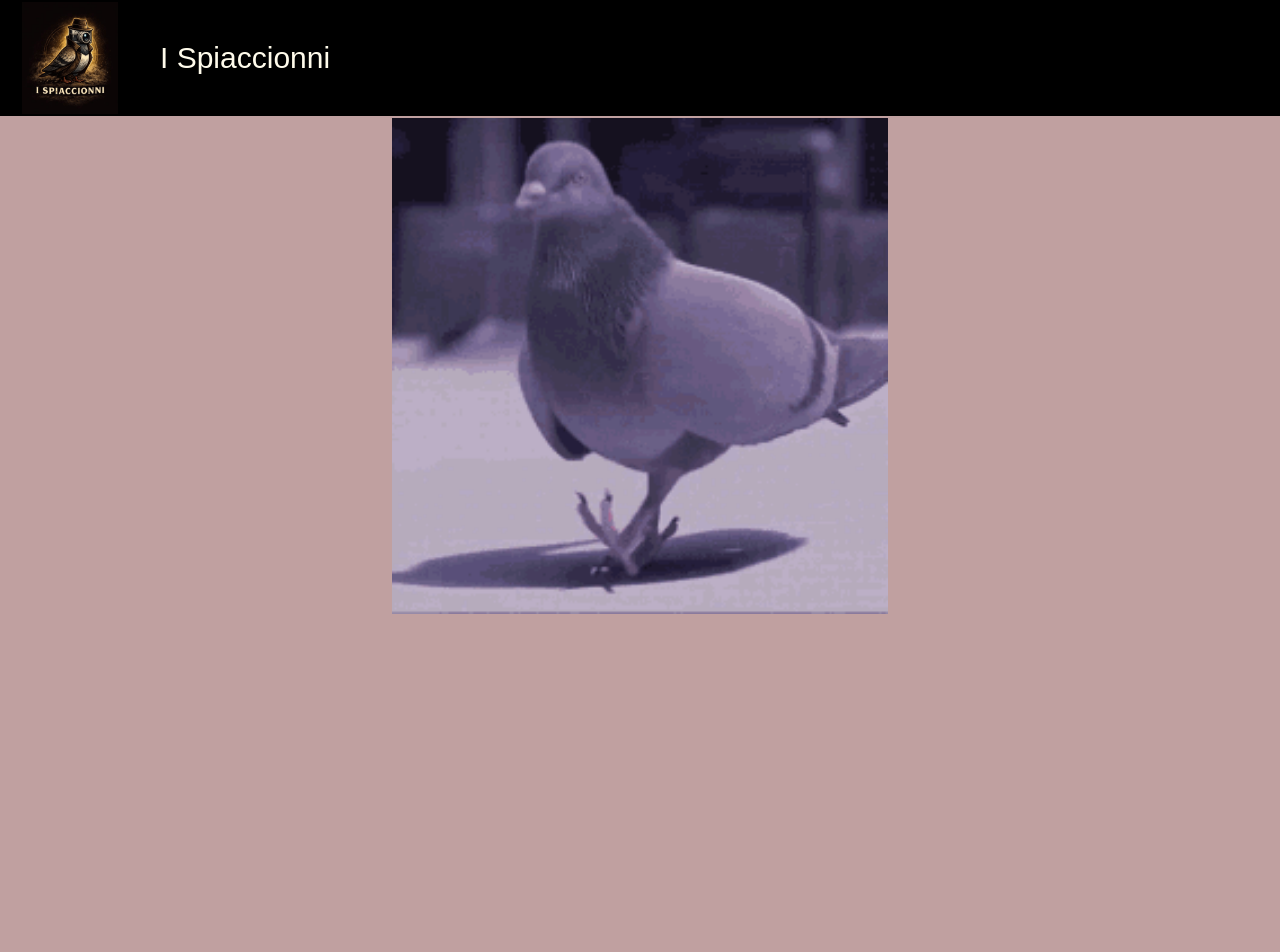
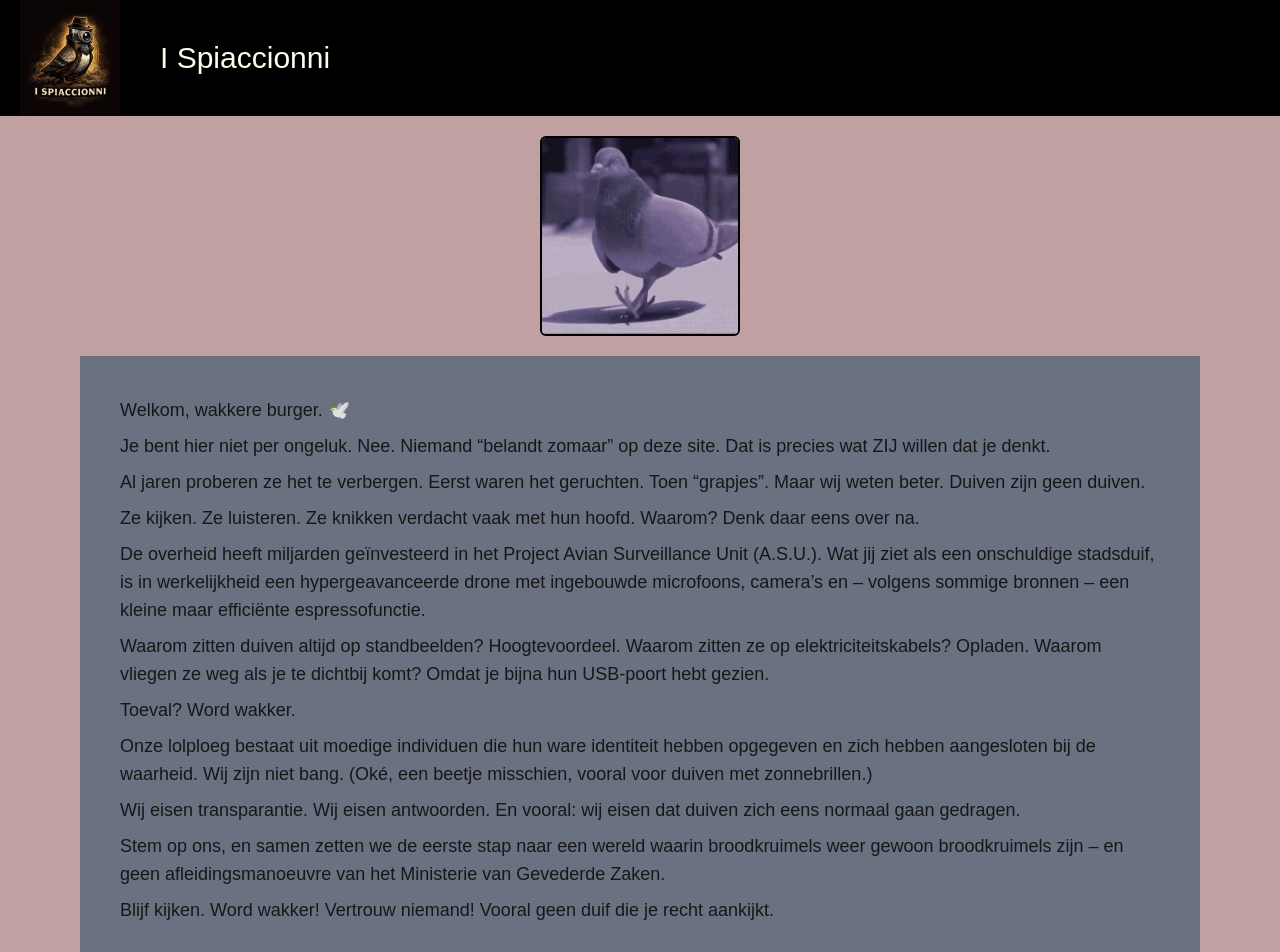
Before and after one commit to JasperRutten1/ispiaccionni, a Next.js app in the folder ispiaccionni-website/: page / in a window 1280 px wide. Shown: the top 952 px of the page. Before the commit the page ends 800 px from the top, so only its background shows below. Built offline with nearby package versions, Linux system fonts and the light colour scheme.

Commit message:
home page text

```diff
--- a/ispiaccionni-website/app/page.tsx
+++ b/ispiaccionni-website/app/page.tsx
@@ -6,12 +6,13 @@ export default function Home() {
       <div className="w-full flex justify-center">
         <div className="w-full justify-left flex text-3xl flex-row px-5 bg-black">
           <Image
-            className="border-solid border-2 w-25"
+            className="w-25"
             src="/images/logo.png"
             width={500}
             height={500}
             alt="Pigeons are a lie"
           />
+
           <div className="h-full flex align-bottom">
             <h1 className="text-amber-50 py-10 px-10">I Spiaccionni</h1>
           </div>
@@ -20,13 +21,50 @@ export default function Home() {
 
       <div className="w-full flex justify-center">
         <Image
-          className="border-solid border-2"
+          className="border-solid border-2 border-black rounded-md m-5 w-50"
           src="/images/pigeon-vibes.gif"
           width={500}
           height={500}
           alt="Pigeons are a lie"
         />
       </div>
+
+      <div className="mx-20 bg-gray-500 p-10 flex flex-col gap-2 text-lg">
+        <p>
+          Welkom, wakkere burger. 🕊️
+        </p>
+        <p>
+          Je bent hier niet per ongeluk. Nee. Niemand “belandt zomaar” op deze site. Dat is precies wat ZIJ willen dat je denkt.
+        </p>
+        <p>
+          Al jaren proberen ze het te verbergen. Eerst waren het geruchten. Toen “grapjes”. Maar wij weten beter. Duiven zijn geen duiven.
+        </p>
+        <p>
+          Ze kijken. Ze luisteren. Ze knikken verdacht vaak met hun hoofd. Waarom? Denk daar eens over na.
+        </p>
+        <p>
+          De overheid heeft miljarden geïnvesteerd in het Project Avian Surveillance Unit (A.S.U.). Wat jij ziet als een onschuldige stadsduif, is in werkelijkheid een hypergeavanceerde drone met ingebouwde microfoons, camera’s en – volgens sommige bronnen – een kleine maar efficiënte espressofunctie.
+        </p>
+        <p>
+          Waarom zitten duiven altijd op standbeelden? Hoogtevoordeel. Waarom zitten ze op elektriciteitskabels? Opladen. Waarom vliegen ze weg als je te dichtbij komt? Omdat je bijna hun USB-poort hebt gezien.
+        </p>
+        <p>
+          Toeval? Word wakker.
+        </p>
+        <p>
+          Onze lolploeg bestaat uit moedige individuen die hun ware identiteit hebben opgegeven en zich hebben aangesloten bij de waarheid. Wij zijn niet bang. (Oké, een beetje misschien, vooral voor duiven met zonnebrillen.)
+        </p>
+        <p>
+          Wij eisen transparantie. Wij eisen antwoorden. En vooral: wij eisen dat duiven zich eens normaal gaan gedragen.
+        </p>
+        <p>
+          Stem op ons, en samen zetten we de eerste stap naar een wereld waarin broodkruimels weer gewoon broodkruimels zijn – en geen afleidingsmanoeuvre van het Ministerie van Gevederde Zaken.
+        </p>
+        <p>
+          Blijf kijken. Word wakker! Vertrouw niemand!
+          Vooral geen duif die je recht aankijkt.
+        </p>
+      </div>
     </main>
   );
 }
```
